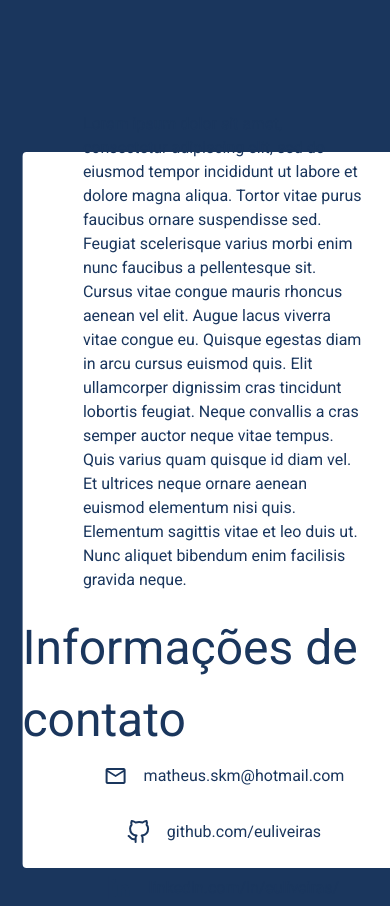
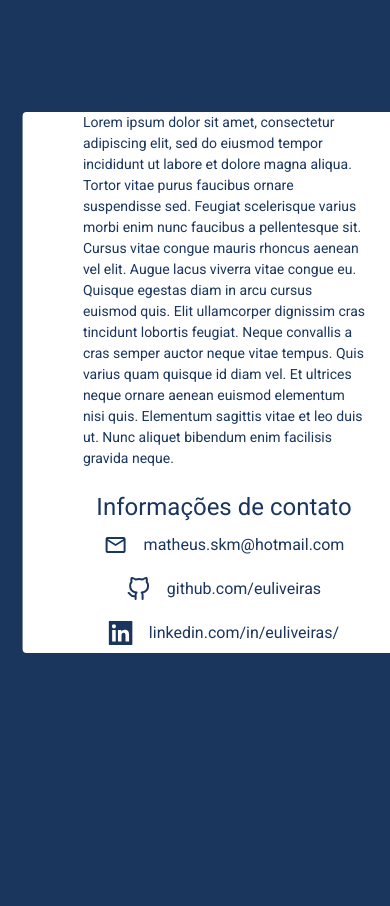
Before and after one commit to euliveiras/portfolio-me, a Next.js app: page / in a window 390 px wide. Shown: the part 847-1753 px from the top of the page. After the commit the page ends 1500 px from the top, so only its background shows below. Built offline with nearby package versions, Linux system fonts and the light colour scheme.

Commit message:
ajustes de responsividade

```diff
--- a/src/components/sectionPage.tsx
+++ b/src/components/sectionPage.tsx
@@ -15,7 +15,7 @@ export const SectionPage: React.FC = () => {
         >
             <Flex
                 borderRadius="4"
-                h="90%"
+                h={["auto", "90%"]}
                 w="90%"
                 backgroundColor="white"
                 align="center"
@@ -23,13 +23,13 @@ export const SectionPage: React.FC = () => {
                 flexDir="column"
                 color="blue.900"
             >
-                <Text m="0 15% 5%" fontFamily="body" fontSize={[, "sm", "xl"]}>
+                <Text m="0 15% 5%" fontFamily="body" fontSize={["sm", "xl"]}>
                     Lorem ipsum dolor sit amet, consectetur adipiscing elit, sed do eiusmod tempor incididunt ut labore et dolore magna aliqua. Tortor vitae purus faucibus ornare suspendisse sed. Feugiat scelerisque varius morbi enim nunc faucibus a pellentesque sit. Cursus vitae congue mauris rhoncus aenean vel elit. Augue lacus viverra vitae congue eu. Quisque egestas diam in arcu cursus euismod quis. Elit ullamcorper dignissim cras tincidunt lobortis feugiat. Neque convallis a cras semper auctor neque vitae tempus. Quis varius quam quisque id diam vel. Et ultrices neque ornare aenean euismod elementum nisi quis. Elementum sagittis vitae et leo duis ut. Nunc aliquet bibendum enim facilisis gravida neque.
                 </Text>
-                <Text as="h2" fontSize="xx-large">
+                <Text as="h2" fontSize={["x-large", "xx-large"]}>
                     Informações de contato
                 </Text>
-                <VStack spacing={4} as="ul">
+                <VStack spacing={[1, 4]} as="ul">
                     <Text d="flex" alignItems="center" as="li"><Icon as={MdOutlineMail} boxSize="40px" pr="4" />
                         matheus.skm@hotmail.com
                     </Text>
```
